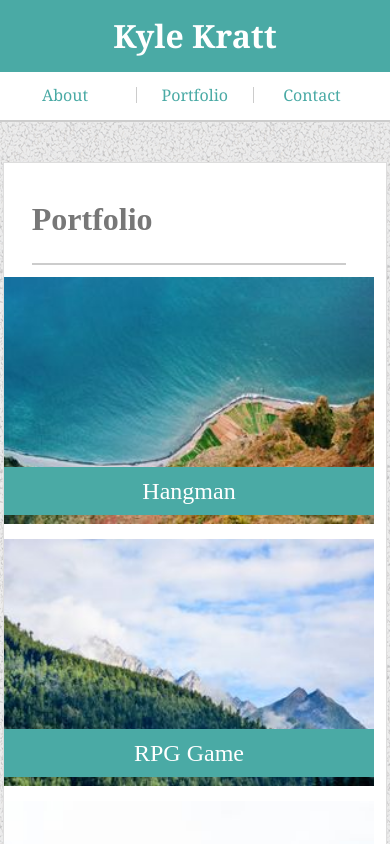
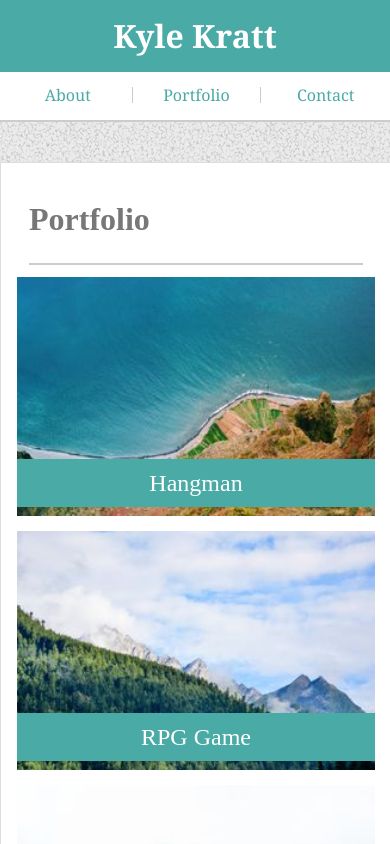
Before and after one commit to kylekratt/Responsive-Portfolio, a plain HTML site: page portfolio.html in a window 390 px wide. Shown: the top 844 px of the page. Drawn offline with Linux system fonts and the light colour scheme.

Commit message:
Touched up margins and padding so everything looks nice in any viewport.

```diff
--- a/assets/css/style.css
+++ b/assets/css/style.css
@@ -1,3 +1,7 @@
+html, body {
+    min-height: 100%;
+    background-color: #666666;
+}
 header{
     border-bottom: 2px solid #cccccc;
     background: #ffffff;
@@ -58,7 +62,6 @@ section{
     background-color: #ffffff;
     overflow: hidden;
     margin-bottom: 100px;
-    padding-right: 12px;
     padding-bottom: 40px;
 }
 
@@ -74,9 +77,7 @@ h2{
     border-bottom: 2px solid #cccccc;
 }
 .self-picture{
-    margin-left: 28px;
-    margin-right: 28px;
-    margin-bottom: 12px;
+    margin: 40px 28px 12px 28px;
     float:left;
 }
 .bio{
@@ -140,7 +141,6 @@ button{
     margin-left: 28px;
     margin-top:40px;
     float: left;
-    max-width: 400px;
 }
 .textbar{
     position: absolute;
@@ -159,9 +159,9 @@ button{
     height: auto;
 }
 .portsection{
-    max-width:768px;
+    max-width:684px;
     margin: auto;
-
+    margin-bottom: 100px;
 }
 @media screen and (max-width: 980px) {
 .header{
@@ -171,7 +171,7 @@ section{
     width:768px;
 }
 .portsection{
-    max-width:768px;
+    max-width:684px;
     margin: auto;
 }
 }
@@ -184,11 +184,18 @@ section{
 
 }
 .portsection{
-    width:100%;
+    width:95%;
 }
 .container{
-    margin-left: 15px;
+    margin-left: 2.5%;
+    width: 46%;
     margin-right: 0px;
+}
+}
+@media screen and (max-width: 684px) {
+.container{
+    width:90%;
+    margin-left:5%;
 }
 }
 @media screen and (max-width: 640px) {
@@ -215,13 +222,9 @@ header{
     text-align:center;
     margin:auto;
     margin-top:15px;
-    width:30%;
-}
-.link-about{
-    margin-left:5%;
-}
-.link-contact{
-    margin-right:5%;
+
+    padding: 0px;
+    width:33%;
 }
 section{
     width:95%;
@@ -231,18 +234,20 @@ section{
     height:auto;
     text-align: center;
     width:90%;
+    margin-left: 5%;
     margin-top: 24px;
 }
 .bio{
     margin-top: 12px;
+    margin-right: 5%;
 }
 .container{
-    margin:auto;
-    float: none;
+    margin-left: 4%;
     margin-top: 12px;
     height:auto;
+    width:92%;
 }
 .portsection{
-    width: 95%;
+    width: 100%;
 }
 }
```
Also changed, not shown: index.html (+1 -1 lines).
